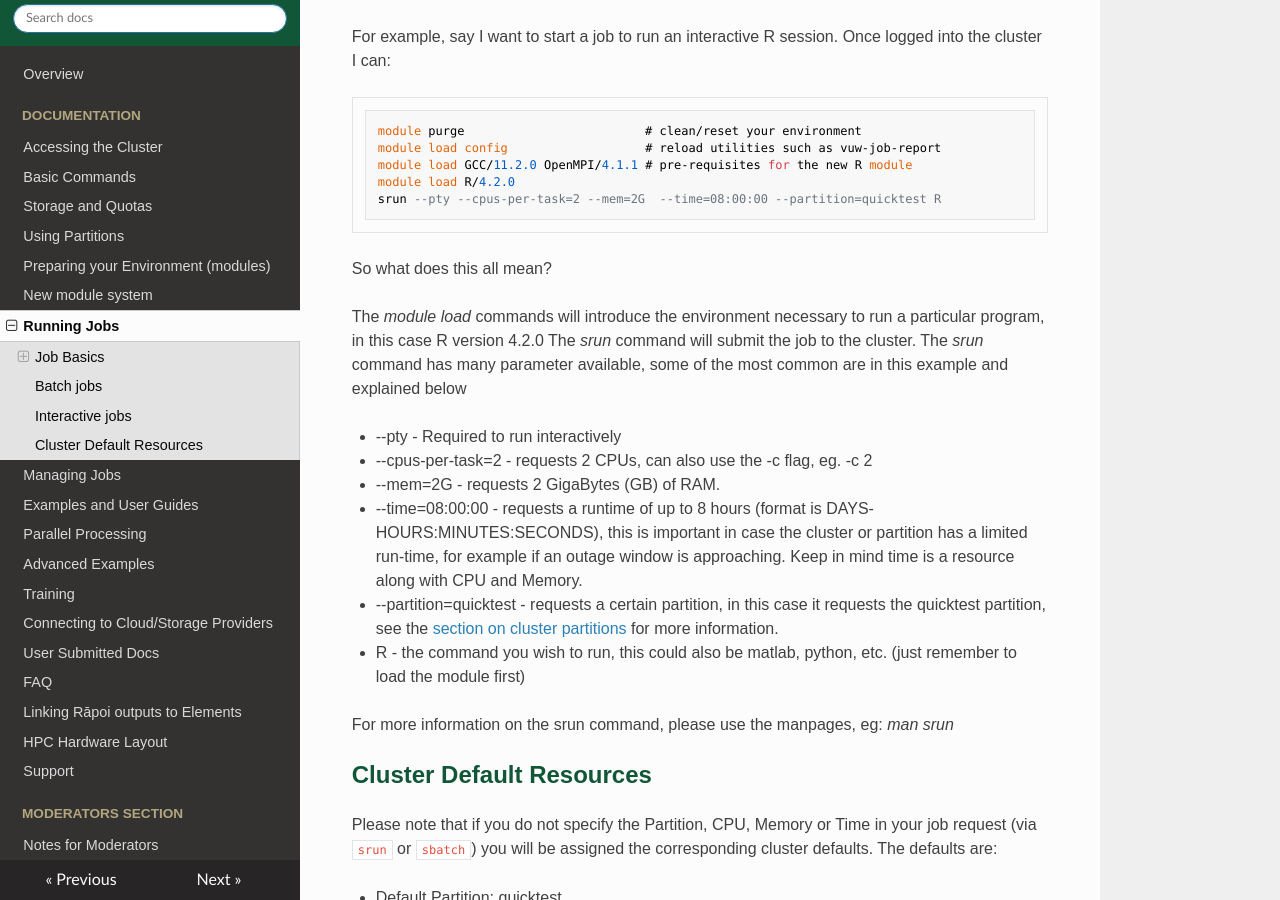
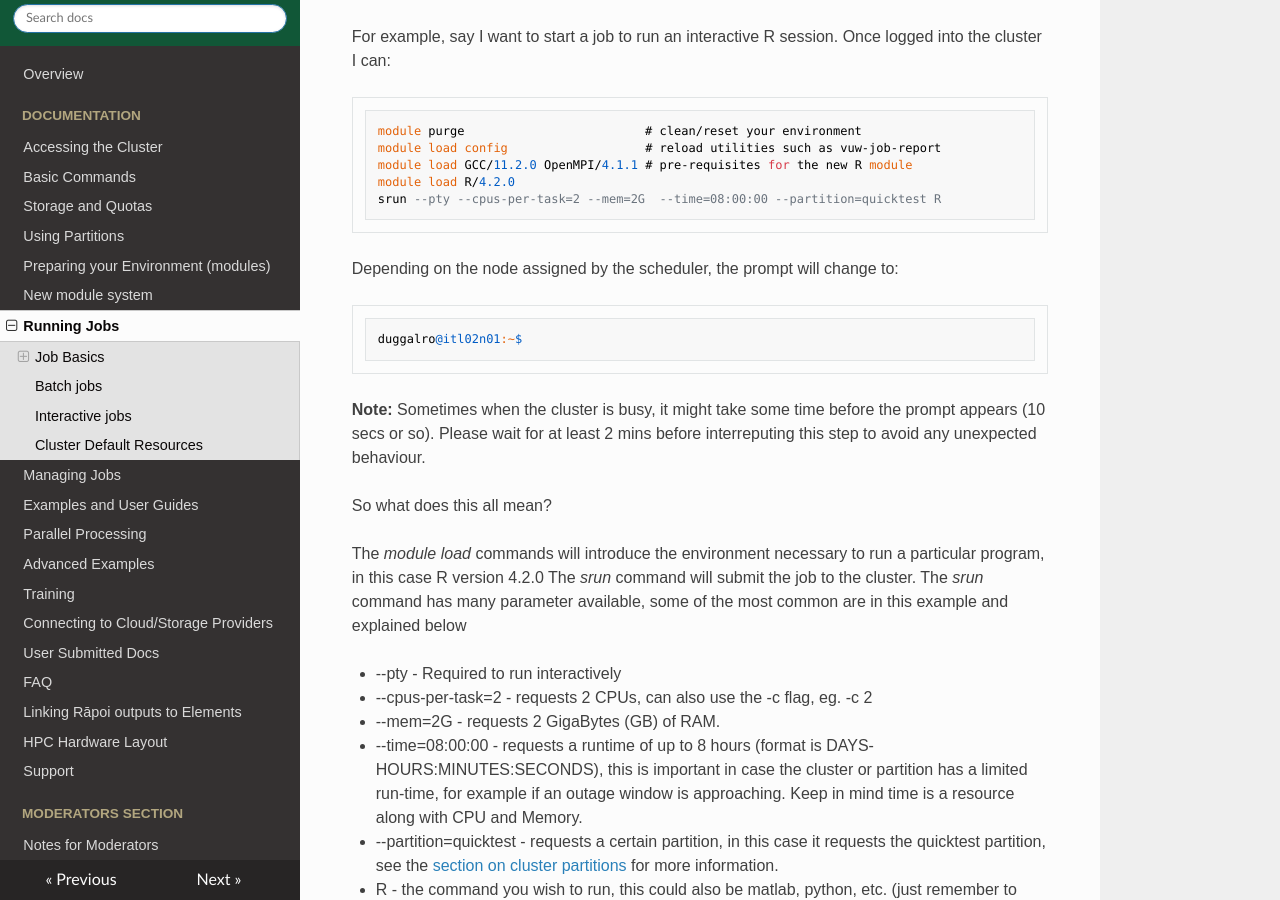
Before and after one commit to vuw-research-computing/raapoi-docs, an MkDocs documentation site: the page built from docs/running_jobs.md, in a window 1280 px wide and 900 px high, scrolled down 2054 px. Built offline with MkDocs 1.6.1, drawn with Linux system fonts in a browser that asks for light colours; nearby versions of some CDN libraries; some web fonts are replaced.

Commit message:
Update FAQ and notes to avoid immediate scancel

````diff
--- a/docs/running_jobs.md
+++ b/docs/running_jobs.md
@@ -74,6 +74,13 @@ module load R/4.2.0
 srun --pty --cpus-per-task=2 --mem=2G  --time=08:00:00 --partition=quicktest R
 ```
 
+Depending on the node assigned by the scheduler, the prompt will change to:
+```bash
+duggalro@itl02n01:~$
+```
+
+**Note:** Sometimes when the cluster is busy, it might take some time before the prompt appears (10 secs or so). Please wait for at least 2 mins before interreputing this step to avoid any unexpected behaviour.
+
 So what does this all mean?
 
 The _module load_ commands will introduce the environment necessary to run a particular program, in this case R version 4.2.0
````
Also changed, not shown: docs/faq.md (+2 -1 lines), docs/managing_jobs.md (+2 -0 lines).
